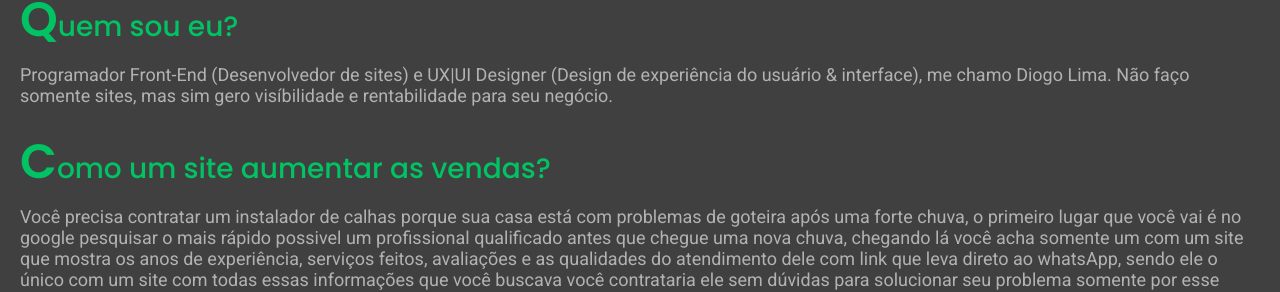
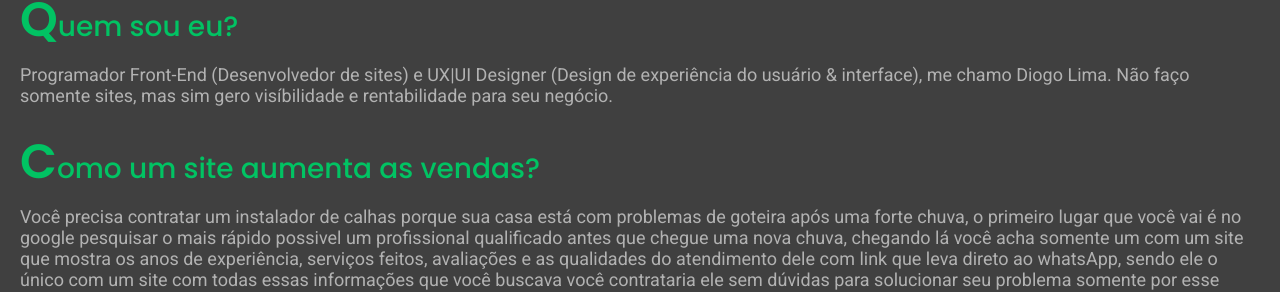
Before and after one commit to eidiogolima/Portifolio, a React (Create React App) app: page / in a window 1280 px wide. Shown: the part 2803-3095 px from the top of the page. Built offline with nearby package versions, Linux system fonts and the light colour scheme.

Commit message:
fix orthography

```diff
--- a/src/Components/WhyCreateSite.js
+++ b/src/Components/WhyCreateSite.js
@@ -35,7 +35,7 @@ const WhyCreateSite = () => {
 
         <div className={styles.card}>
           <h1 className="font-1-xl">
-            C<span className="font-1-l">omo um site aumentar as vendas?</span>{' '}
+            C<span className="font-1-l">omo um site aumenta as vendas?</span>{' '}
           </h1>
           <p className="font-2-s cor-5">
            Você precisa contratar um instalador de calhas porque sua casa está com problemas de goteira após uma forte chuva, o primeiro lugar que você vai é no google pesquisar o mais rápido possivel um profissional qualificado antes que chegue uma nova chuva, chegando lá você acha somente um com um site que mostra os anos de experiência, serviços feitos, avaliações e as qualidades do atendimento dele com link que leva direto ao whatsApp, sendo ele o único com um site com todas essas informações que você buscava você contrataria ele sem dúvidas para solucionar seu problema somente por esse primeiro contato que teve com o site dele.
```
